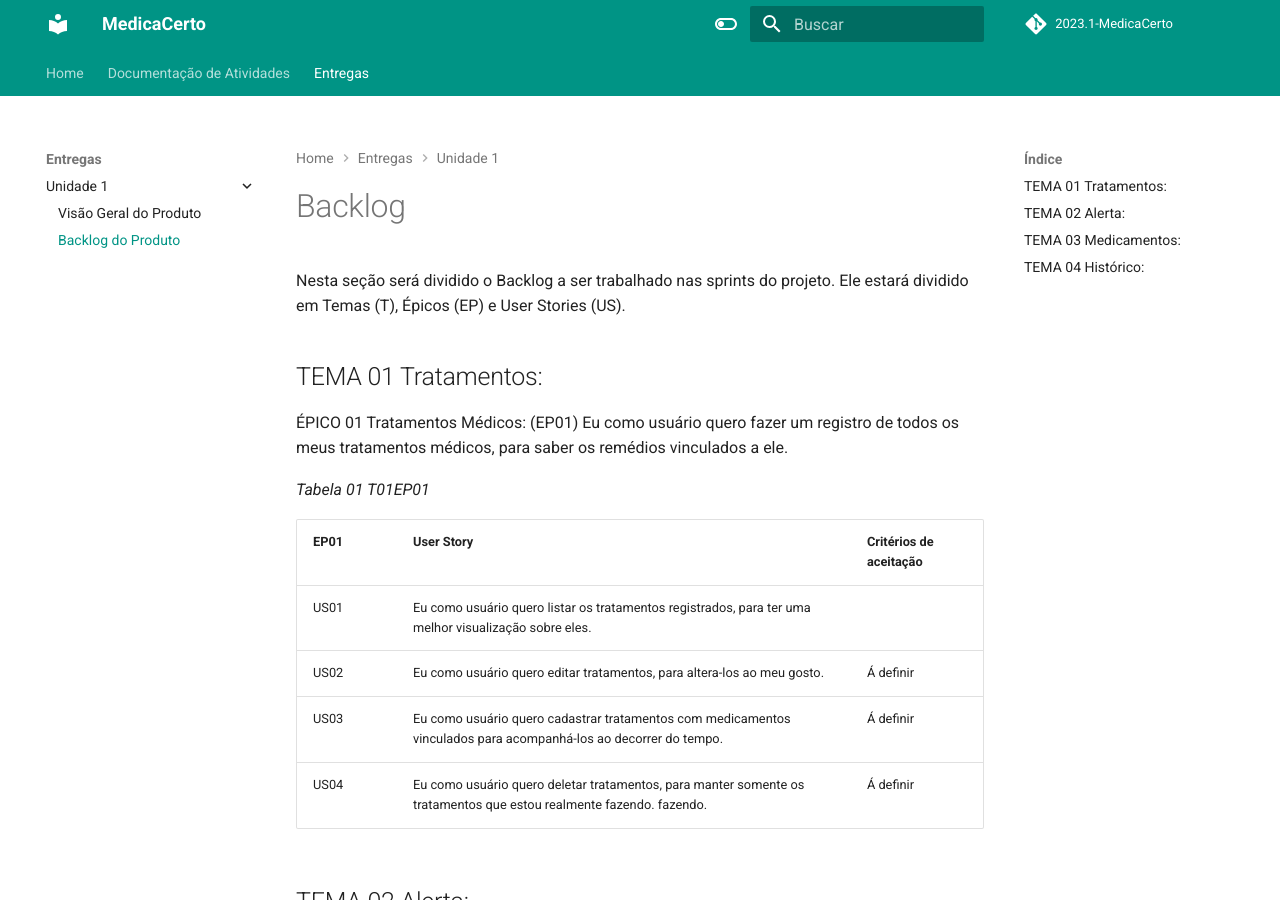
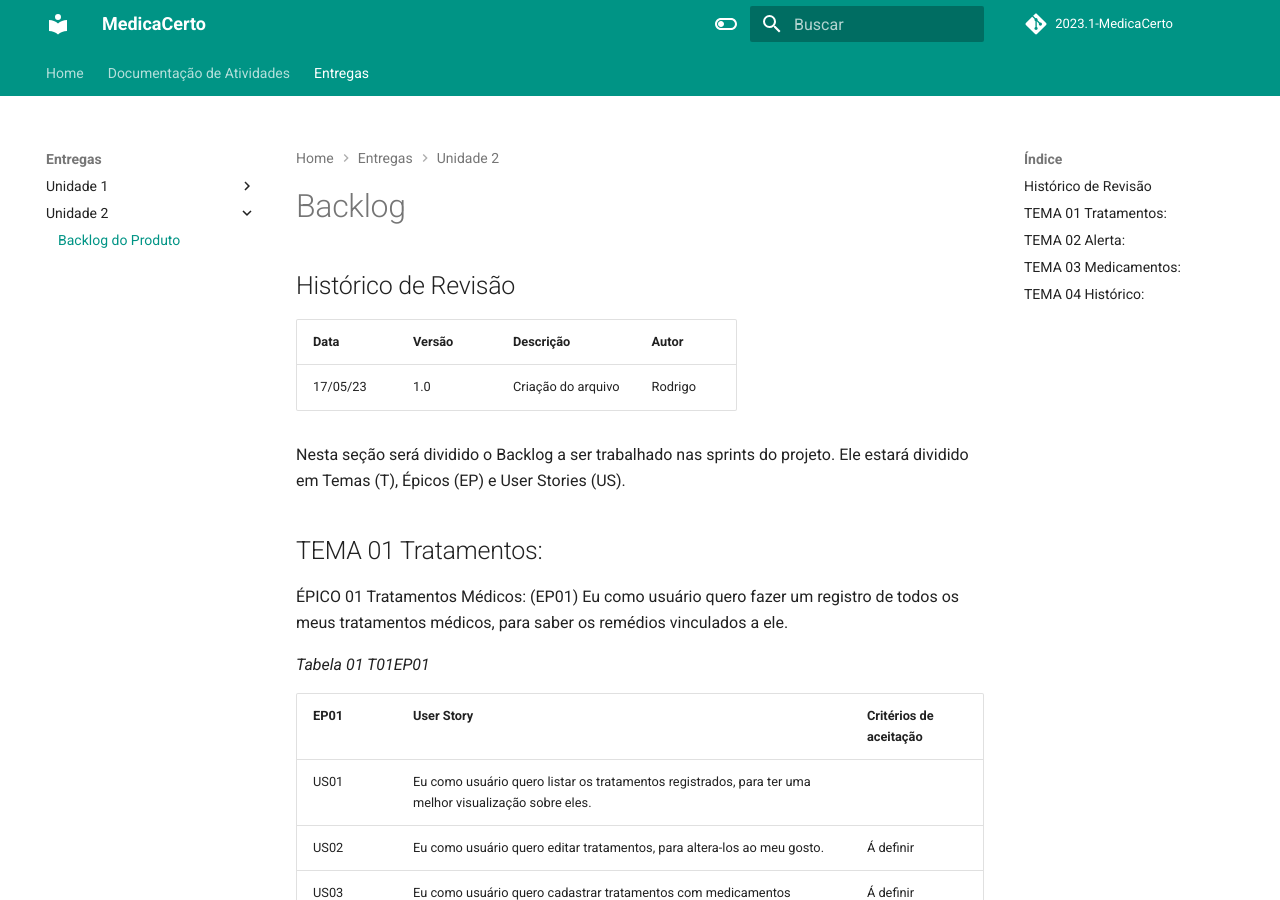
Before and after one commit to mdsreq-fga-unb/2023.1-Remediario, an MkDocs documentation site: the page built from docs/entregas/unidade2/Backlog.md, in a window 1280 px wide and 900 px high. Built offline with MkDocs 1.6.1 and Material for MkDocs 9.7.7, drawn with Linux system fonts in a browser that asks for light colours; comment, search, counter and statistics services are not loaded.

Commit message:
Issue #17 task 3 e 4

```diff
--- a/docs/entregas/unidade1/Backlog.md
+++ b/docs/entregas/unidade2/Backlog.md
@@ -1,4 +1,10 @@
 # Backlog
+
+## Histórico de Revisão
+
+| Data     | Versão | Descrição          | Autor                 |
+| -------- | ------ | ------------------ | --------------------- |
+| 17/05/23 | 1.0    | Criação do arquivo | Rodrigo               |
 
 Nesta seção será dividido o Backlog a ser trabalhado nas sprints do projeto. Ele estará dividido em Temas (T), Épicos (EP) e User Stories (US).
 
--- a/mkdocs.yml
+++ b/mkdocs.yml
@@ -39,7 +39,8 @@ nav:
   - Entregas:
       - Unidade 1:
           - Visão Geral do Produto: "entregas/unidade1/VisaoProdutoProjeto.md"
-          - Backlog do Produto: "entregas/unidade1/Backlog.md"
+      - Unidade 2:
+          - Backlog do Produto: "entregas/unidade2/Backlog.md"
 
 extra:
   social:
```
